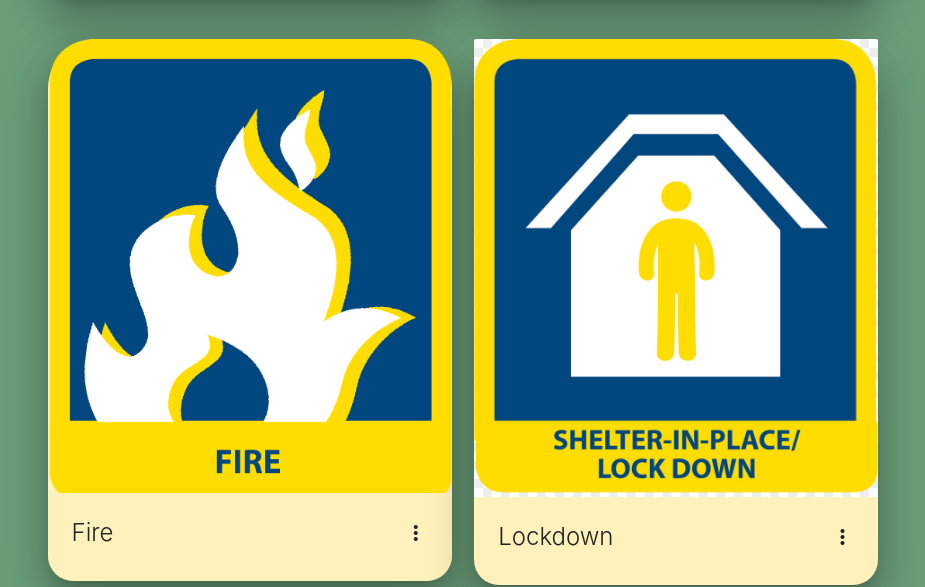
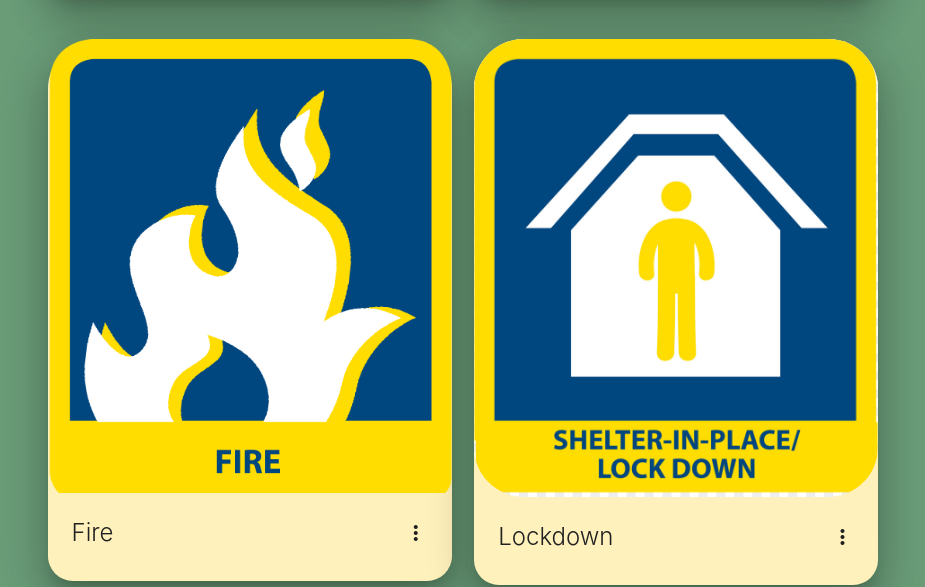
Before and after one commit to mainframe05/school-safety, a website: page app/public/home.html in a window 1280 px wide. Shown: the part 711-1298 px from the top of the page, without its empty margins (177-1102 px from the left). Drawn offline with nearby package versions, Linux system fonts and the light colour scheme.

Commit message:
image corrections

```diff
--- a/app/public/assets/css/style.css
+++ b/app/public/assets/css/style.css
@@ -31,3 +31,7 @@ body{
 .card-reveal{
     background-color: #fff1bc;
 }
+#lockdown{
+    background-color:#fff1bc;
+    border-radius: 50px;
+}
--- a/app/public/home.html
+++ b/app/public/home.html
@@ -149,9 +149,9 @@
                     </div>
                 </div>
                  <div class="col s4">
-                        <div class="card z-depth-5" >
+                        <div class="card z-depth-5"  >
                                 <div class="card-image waves-effect waves-block waves-light">
-                                    <img class="activator" src="assets/images/lockdown.png">
+                                    <img class="activator" src="assets/images/lockdown.png"id="lockdown">
                                 </div>
                                 <div class="card-content" >
                                     <span class="card-title activator grey-text text-darken-4">Lockdown
```
